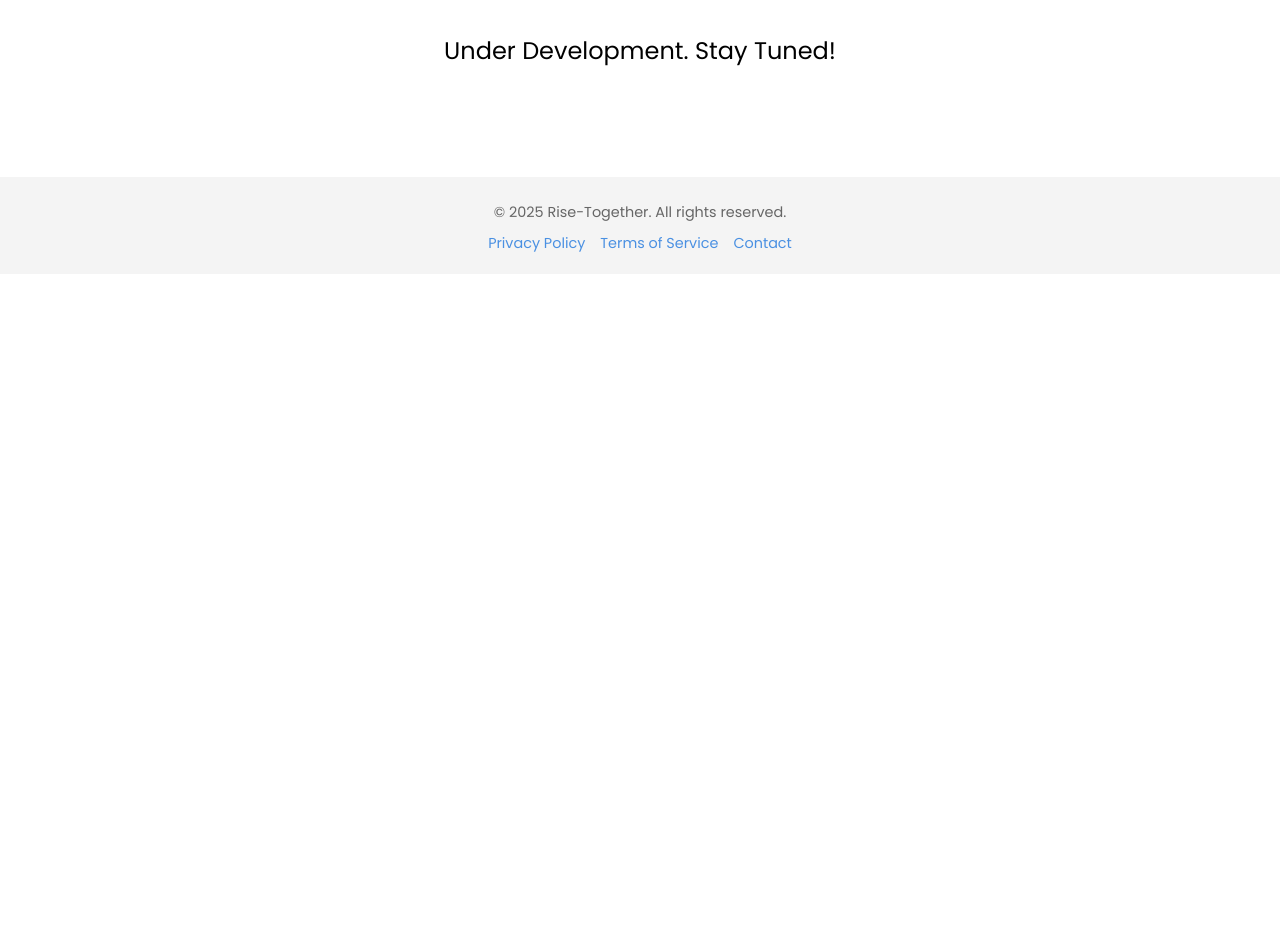
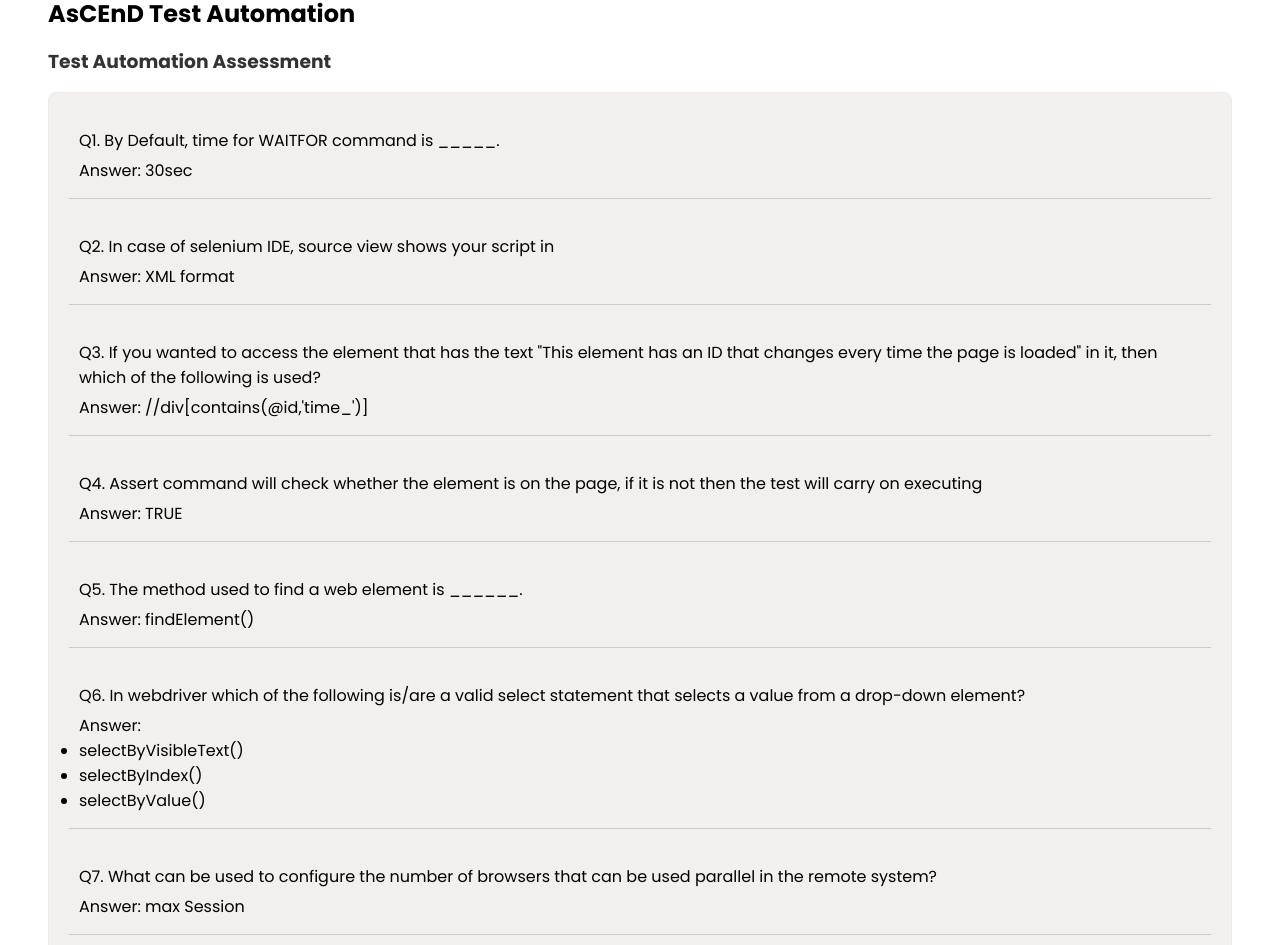
Before and after one commit to RangaJaladurgam/Rise-Together, a React (Vite) app in the folder rise-together/: page /ascend-courses/test-automation in a window 1280 px wide. Shown: the part 152-1097 px from the top of the page. Before the commit the page ends 800 px from the top, so only its background shows below. Built offline with nearby package versions, Linux system fonts and the light colour scheme.

Commit message:
Working on Test Automation

```diff
--- a/rise-together/src/App.jsx
+++ b/rise-together/src/App.jsx
@@ -49,6 +49,7 @@ import Python_WebFlask from "./components/content/Ascend-Courses/Python_WebFlask
 import MachineLearning from "./components/content/Ascend-Courses/MachineLearning";
 import Node from "./components/content/Ascend-Courses/Node";
 import MongoDb from "./components/content/Ascend-Courses/MongoDb";
+import TestAutomation from "./components/content/Ascend-Courses/TestAutomation";
 
 function App() {
   const location = useLocation();
@@ -84,7 +85,7 @@ function App() {
               <Route path="/ascend-courses/mongo-db" element={<MongoDb />} />
               <Route
                 path="/ascend-courses/test-automation"
-                element={<ComingSoon />}
+                element={<TestAutomation />}
               />
               <Route
                 path="/ascend-courses/azure-cloud"
--- /dev/null
+++ b/rise-together/src/components/content/Ascend-Courses/TestAutomation.jsx
@@ -0,0 +1,184 @@
+import React, { useEffect } from "react";
+import { Link } from "react-router-dom";
+import "../Util.css";
+function TestAutomation() {
+  useEffect(() => {
+    window.scrollTo(0, 0);
+  }, []);
+  return (
+    <>
+      <div className="content">
+        <Link to="/" className="">
+          {" "}
+          <span>
+            <i className="fa-solid fa-arrow-left"></i>
+          </span>
+        </Link>
+        <h2>AsCEnD Test Automation</h2>
+        <h3>Test Automation Assessment</h3>
+        <div className="kyt-questions">
+          <div className="question">
+            <p>Q1. By Default, time for WAITFOR command is _____.</p>
+            <p className="answer">Answer: 30sec</p>
+          </div>
+
+          <div className="question">
+            <p>Q2. In case of selenium IDE, source view shows your script in</p>
+            <p className="answer">Answer: XML format</p>
+          </div>
+
+          <div className="question">
+            <p>
+              Q3. If you wanted to access the element that has the text "This
+              element has an ID that changes every time the page is loaded" in
+              it, then which of the following is used?
+            </p>
+            <p className="answer">Answer: //div[contains(@id,'time_')]</p>
+          </div>
+
+          <div className="question">
+            <p>
+              Q4. Assert command will check whether the element is on the page,
+              if it is not then the test will carry on executing
+            </p>
+            <p className="answer">Answer: TRUE</p>
+          </div>
+
+          <div className="question">
+            <p>Q5. The method used to find a web element is ______.</p>
+            <p className="answer">Answer: findElement()</p>
+          </div>
+
+          <div className="question">
+            <p>
+              Q6. In webdriver which of the following is/are a valid select
+              statement that selects a value from a drop-down element?
+            </p>
+            <p className="answer">
+              Answer:
+              <ul>
+                <li>selectByVisibleText()</li>
+                <li>selectByIndex()</li>
+                <li>selectByValue()</li>
+              </ul>
+            </p>
+          </div>
+
+          <div className="question">
+            <p>
+              Q7. What can be used to configure the number of browsers that can
+              be used parallel in the remote system?
+            </p>
+            <p className="answer">Answer: max Session</p>
+          </div>
+
+          <div className="question">
+            <p>Q8. What is the default port number used by hub in selenium?</p>
+            <p className="answer">Answer: 4444</p>
+          </div>
+
+          <div className="question">
+            <p>Q9. Test types supported by selenium are</p>
+            <p className="answer">
+              Answer:
+              <ul>
+                <li>functional testing</li>
+                <li>regression testing</li>
+              </ul>
+            </p>
+          </div>
+
+          <div className="question">
+            <p>
+              Q10. Which of the following is not a driver available in selenium
+              webdriver?
+            </p>
+            <p className="answer">Answer: MicrosoftDriver</p>
+          </div>
+
+          <div className="question">
+            <p>
+              Q11. The method used to enter text in a textbox in Selenium
+              WebDriver is
+            </p>
+            <p className="answer">Answer: sendKeys()</p>
+          </div>
+
+          <div className="question">
+            <p>Q12. Selenium variables are stored in ___________.</p>
+            <p className="answer">Answer: storedVars</p>
+          </div>
+
+          <div className="question">
+            <p>Q13. Which two commands you use to validate a button?</p>
+            <p className="answer">
+              Answer:
+              <ul>
+                <li>VerifyElementPresent</li>
+                <li>assertElementPresent</li>
+              </ul>
+            </p>
+          </div>
+
+          <div className="question">
+            <p>Q14. What does below code snippet represent?</p>
+            <p className="answer">
+              driver.findElement(By.xpath("//input[@id='search']")).click();
+            </p>
+            <p>
+              Answer: finds the web element based on relative xpath and clicks
+              on the same
+            </p>
+          </div>
+
+          <div className="question">
+            <p>Q15. What does the below code snippet imply?</p>
+            <p className="answer">
+              boolean sample = driver.findElement(By.xpath("radio button
+              Xpath"));
+            </p>
+            <p>Answer: checks the state of a radio button</p>
+          </div>
+
+          <div className="question">
+            <p>Q16. submit() method can be used to</p>
+            <p className="answer">Answer: Submit the button</p>
+          </div>
+
+          <div className="question">
+            <p>
+              Q17. In webdriver, what is the method that counts the number of
+              elements?
+            </p>
+            <p className="answer">
+              Answer: driver.findElements(By.id("search")).size()
+            </p>
+          </div>
+
+          <div className="question">
+            <p>
+              Q18. Selenium Grid allows us to run multiple instances of
+              WebDriver or Selenium Remote Control in parallel
+            </p>
+            <p className="answer">Answer: True</p>
+          </div>
+
+          <div className="question">
+            <p>
+              Q19. Which command can be used to retrieve the innerText value
+              contained within an element in webdriver?
+            </p>
+            <p className="answer">Answer: getText()</p>
+          </div>
+
+          <div className="question">
+            <p>Q20. In webdriver, selectAllOptions() is an invalid command</p>
+            <p className="answer">Answer: False</p>
+          </div>
+        </div>
+      </div>
+    </>
+  );
+}
+
+export default TestAutomation;
```
